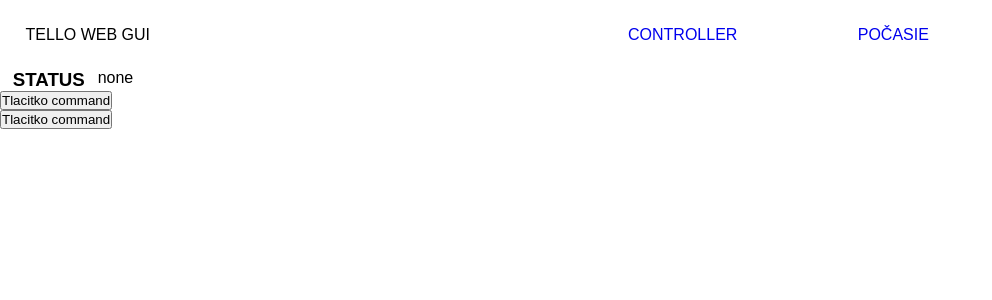
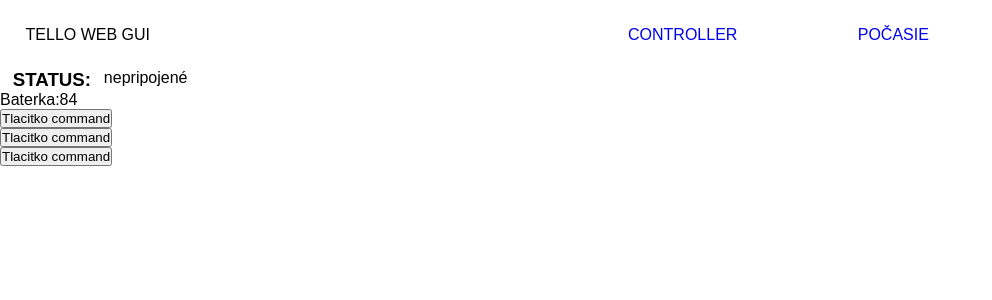
Before and after one commit to zamo-o/Tello_web-GUI_React_NodeJs, a React (Create React App) app in the folder frontend/: page / in a window 1280 px wide. Shown: the top 300 px of the page, without its empty margins (0-992 px from the left). Built offline with nearby package versions, Linux system fonts and the light colour scheme; no server answers.

Commit message:
updaty pri DRONSTATUS

```diff
--- a/frontend/src/components/App.jsx
+++ b/frontend/src/components/App.jsx
@@ -1,9 +1,9 @@
 import React from "react";
 import Button from "./Button.jsx";
-import DroneStatus from "./DroneStatus.jsx";
 import socket from "./Socket.js";
 import NAV from "./NAV.jsx";
 import STATUS from "./STATUS.jsx"
+import DRONSTATUS from "./DRONSTATUS.jsx";
 
 //const { io } = require("socket.io-client");
 //const socket = io("http://localhost:2121");
@@ -16,12 +16,13 @@ function App() {
         <div>
 
         <NAV />
-        <STATUS status="none" />
-        <DroneStatus />
+        <STATUS/>
+        <DRONSTATUS />
 
         <div className="odosielanie-prikazov">
-        <Button prikaz="fly"/>
-        <Button prikaz="serus"/>
+        <Button prikaz="takeoff"/>
+        <Button prikaz="land"/>
+        <Button prikaz="emergency"/>
         </div>
 
 
--- /dev/null
+++ b/frontend/src/components/DRONSTATUS.jsx
@@ -0,0 +1,55 @@
+import React from "react";
+import socket from "./Socket";
+
+export default function DRONSTATUS() {
+
+    const [droneState, setDroneState] = React.useState({
+        pitch: '0',
+        roll: '0',
+        yaw: '0',
+        vgx: '0',
+        vgy: '0',
+        vgz: '0',
+        templ: '93',
+        temph: '96',
+        tof: '6553',
+        h: '0',
+        bat: '84',
+        baro: '834.52',
+        time: '0',
+        agx: '5.00',
+        agy: '5.00',
+        agz: '-998.00',
+        '': undefined
+      });
+
+    React.useEffect(() => {
+        socket.on('drone-state', (data) => {
+            setDroneState(data);
+        });
+        return () => socket.removeListener('drone-state');
+      }, []);
+
+      /* Nastavovanie hodnot ku parametrom
+        const pitch = droneState.find(status => {return status.parameter == "pitch"});
+        const roll = droneState.find(status => {return status.parameter == "roll"});
+        const yaw = droneState.find(status => {return status.parameter == "yaw"});
+        const baterka = droneState.find(statusBaterky => {return statusBaterky.parameter == "bat"});
+        const templ = droneState.find(status => {return status.parameter == "templ"});
+        const temph = droneState.find(status => {return status.parameter == "temph"});
+      */
+
+        const {pitch, roll, yaw, vgx, vgy, vgz, templ, temph, tof, h, bat, baro, time, agx, agy, agz} = droneState;
+
+        return(
+            <>
+            <div>
+            Baterka:
+            {bat}
+            </div>
+            </>
+        );
+
+
+
+}
--- a/frontend/src/components/DroneStatus.jsx
+++ /dev/null
@@ -1,24 +0,0 @@
-import React from "react";
-import socket from "./Socket";
-
-export default function DroneStatus() {
-
-    const [droneState, setDroneState] = React.useState([]);
-
-    React.useEffect(() => {
-        socket.on('drone-state', (data) => {
-            setDroneState(data);
-        });
-        return () => socket.removeListener('drone-state');
-      }, []);
-
-
-    return(
-        droneState.map(parameter => {
-            <div>
-            <h3>{parameter.parameter}</h3>
-            <p>{parameter.hodnota}</p>
-            </div>
-        })
-    );
-}
--- a/frontend/src/components/STATUS.jsx
+++ b/frontend/src/components/STATUS.jsx
@@ -1,10 +1,22 @@
 import React from "react";
+import socket from "./Socket";
 
-export default function STATUS(props) {
+export default function STATUS() {
+
+    const [status, setStatus] = React.useState('nepripojené');
+
+    React.useEffect(() => {
+        socket.on('status', (data) => {
+            console.log(data);
+            setStatus(data);
+        });
+        //return () => socket.removeListener('status');
+      }, []);
+
     return(
         <div className="status">
-            <h3>STATUS</h3>
-            <p>{props.status}</p>
+            <h3>STATUS:</h3>
+            <p>{status}</p>
         </div>
     );
 }
```
Also changed, not shown: 2 other files (tests, documents, lock files or other folders).
